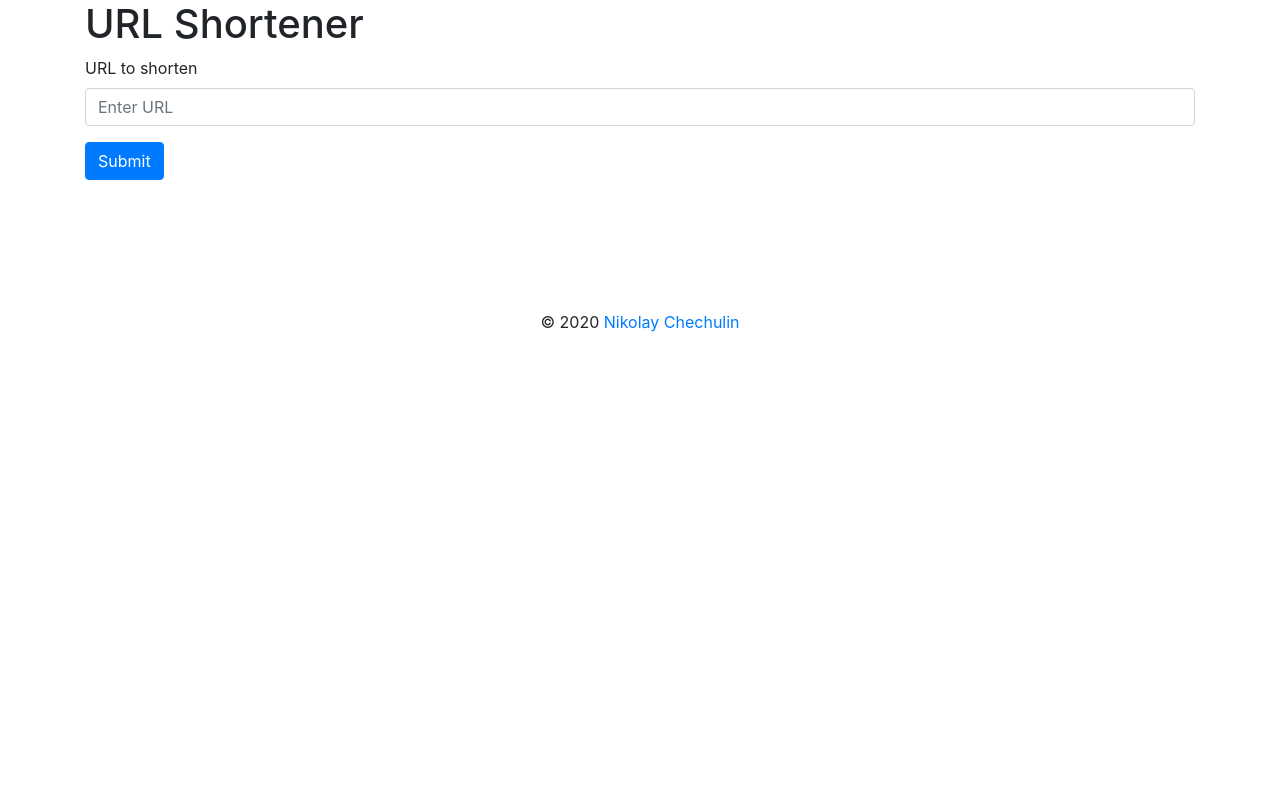
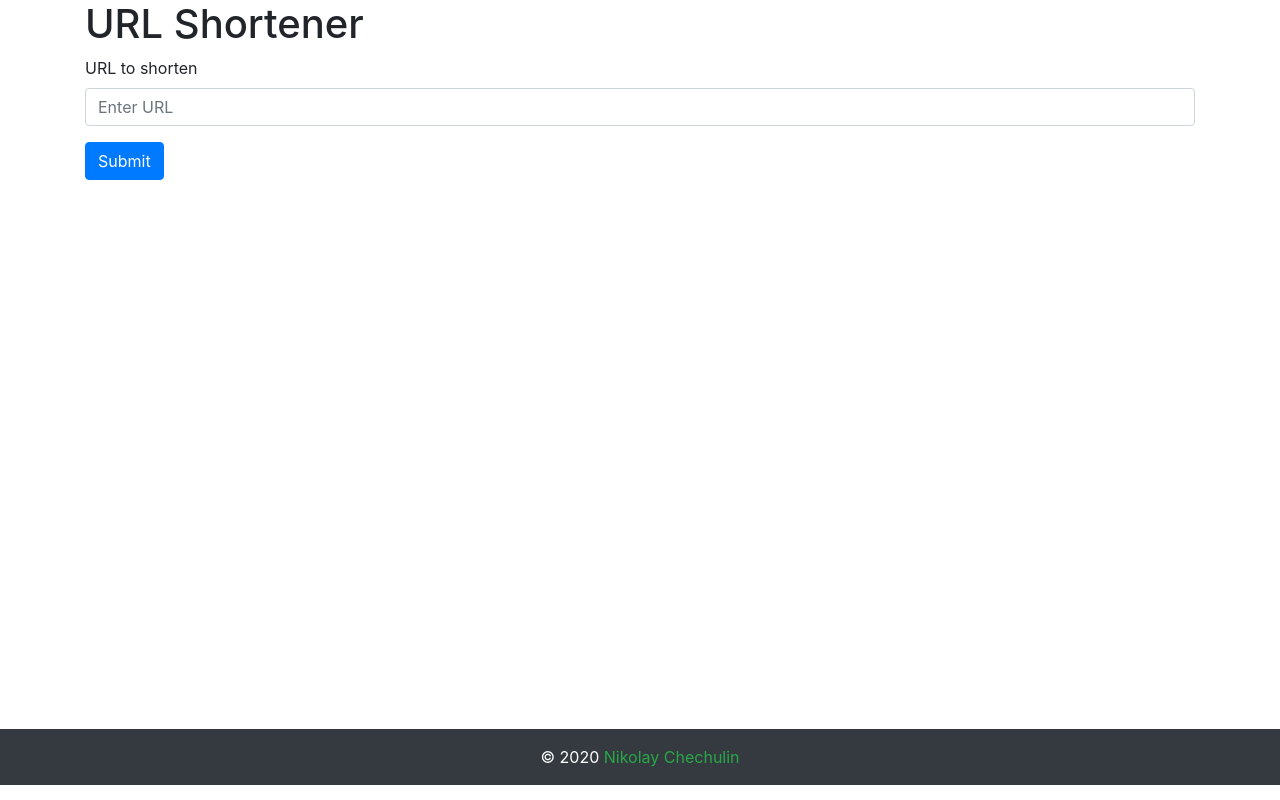
Before and after one commit to NChechulin/url-shortener-website, a Flask app: page / in a window 1280 px wide. Run offline with Flask 2, Linux system fonts and the light colour scheme; some libraries are stand-ins or nearby versions.

Commit message:
move footer to the bottom, add colors

```diff
--- a/templates/index.html
+++ b/templates/index.html
@@ -40,9 +40,9 @@
         </div>
     </div>
 
-    <footer class="page-footer font-small blue pt-4">
+    <footer class="page-footer bg-dark text-white" style="position: fixed; bottom: 15px; left: 0; width: 100%; text-align: center">
         <div class="footer-copyright text-center py-3">© 2020
-            <a href="https://github.com/NChechulin/"> Nikolay Chechulin </a>
+            <a href="https://github.com/NChechulin/" class="text-success"> Nikolay Chechulin </a>
         </div>
     </footer>
 </body>
```
